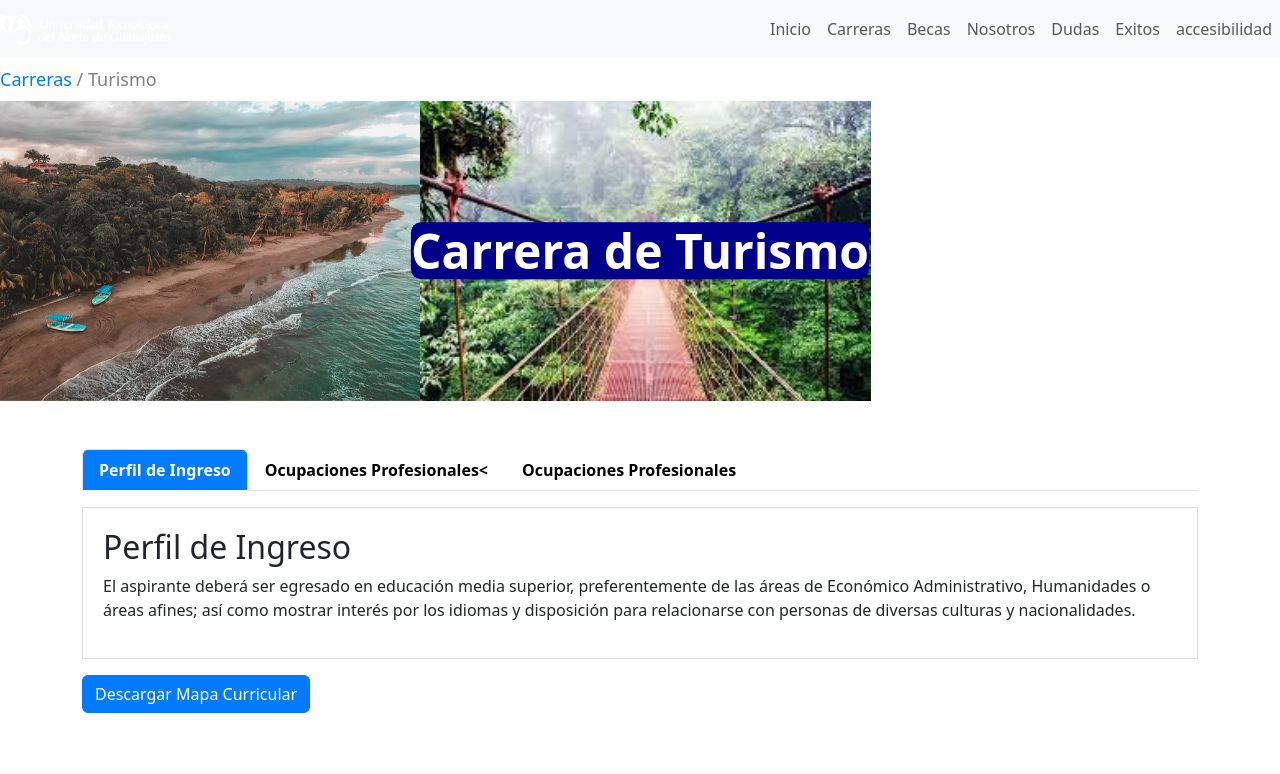
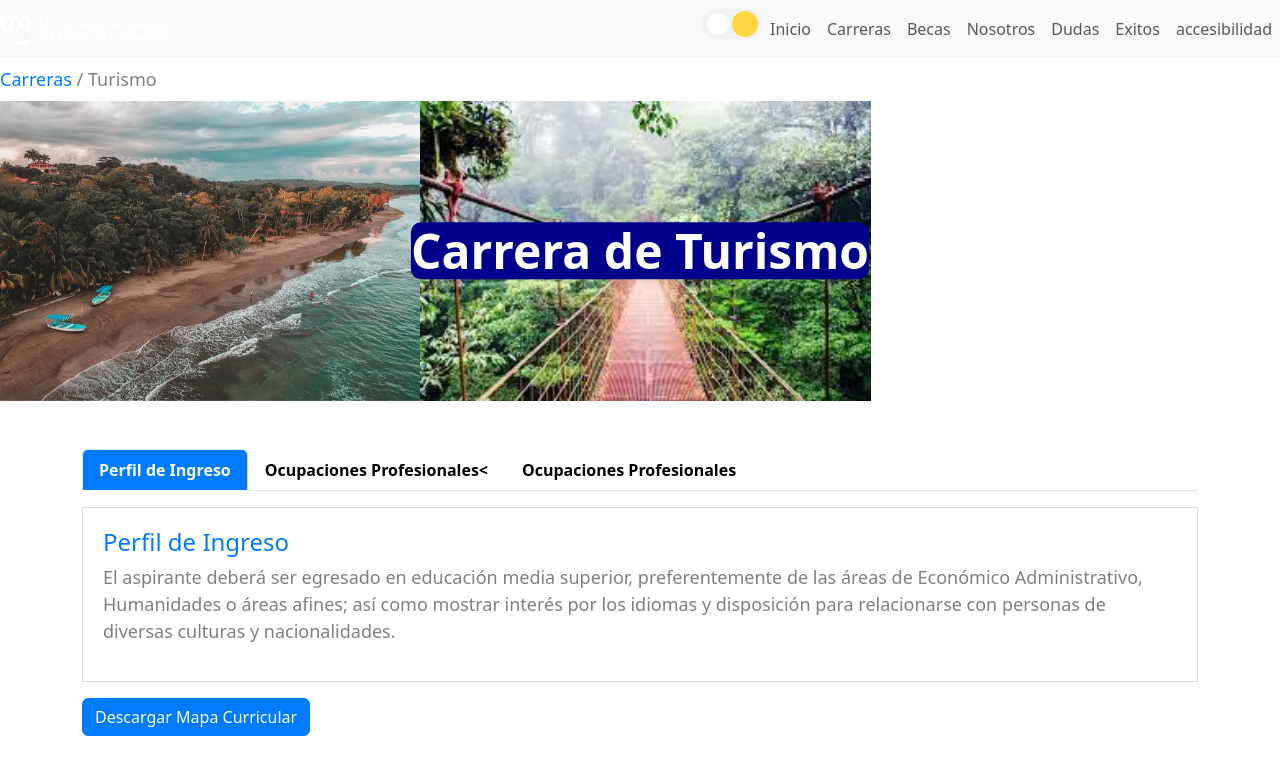
Before and after one commit to AMendoza117/PadresFamilia, an Angular app: page /turismo in a window 1280 px wide. Shown: the top 774 px of the page. Built offline with nearby package versions, Linux system fonts and the light colour scheme.

Commit message:
Contraste

```diff
--- a/src/app/app.component.html
+++ b/src/app/app.component.html
@@ -1,2 +1,4 @@
-<app-nav></app-nav>
-<router-outlet></router-outlet>
+<body>
+    <app-nav></app-nav>
+    <router-outlet></router-outlet>
+</body>
--- a/src/app/app.module.ts
+++ b/src/app/app.module.ts
@@ -8,6 +8,7 @@ import { DudasComponent } from './componentes/dudas/dudas.component';
 import { NavComponent } from './componentes/nav/nav.component';
 import { CarrerasComponent } from './carreras/carreras.component';
 import { TurismoComponent } from './turismo/turismo.component';
+import { ContrastButtonComponent } from './contrast-button/contrast-button.component';
 
 @NgModule({
   declarations: [
@@ -15,7 +16,8 @@ import { TurismoComponent } from './turismo/turismo.component';
     DudasComponent,
     NavComponent,
     CarrerasComponent,
-    TurismoComponent
+    TurismoComponent,
+    ContrastButtonComponent
   ],
   imports: [
     BrowserModule,
--- a/src/app/carreras/carreras.component.css
+++ b/src/app/carreras/carreras.component.css
@@ -1,3 +1,7 @@
+.body {
+    background-color: #f2f2f2;
+}
+
 .filter-buttons {
     margin-top: 10px;
     display: flex;
--- a/src/app/componentes/nav/nav.component.html
+++ b/src/app/componentes/nav/nav.component.html
@@ -3,7 +3,7 @@
 <nav class="navbar navbar-expand-lg navbar-light bg-light">
   <!-- Logotipo (puedes ajustar la posición según sea necesario) -->
   <a class="navbar-brand" href="#">
-    <img src="./../../../assets/images/logoutng.webp" alt="Logotipo" height="30">
+    <img src="./../../../assets/images/logoutng.webp" class="logoUtng" alt="Logotipo" height="30">
   </a>
 
   <!-- Botón de alternancia para pantallas pequeñas -->
@@ -14,6 +14,9 @@
   <!-- Elementos de la barra de navegación en el lado derecho -->
   <div class="collapse navbar-collapse justify-content-end" id="navbarNav">
     <ul class="navbar-nav">
+      <li class="nav-item">
+        <app-contrast-button> </app-contrast-button>
+      </li>
       <li class="nav-item">
         <a class="nav-link" routerLink="/">Inicio</a>
       </li>
--- /dev/null
+++ b/src/app/contrast-button/contrast-button.component.css
@@ -0,0 +1,55 @@
+button {
+    position: relative;
+    background-color: #f2f2f2;
+    border: none;
+    padding: 8px;
+    cursor: pointer;
+    border-radius: 20px;
+    outline: none;
+    overflow: hidden;
+    width: 60px;
+    height: 30px;
+    transition: background-color 0.3s;
+  }
+
+  button:focus {
+    box-shadow: 0 0 0 3px rgba(66, 133, 244, 0.3);
+  }
+
+  button .switch {
+    position: absolute;
+    top: 50%;
+    left: 5px;
+    transform: translate(0, -50%);
+    width: 22px;
+    height: 22px;
+    background-color: #fff;
+    border-radius: 50%;
+    transition: left 0.3s;
+  }
+
+  button .light {
+    position: absolute;
+    top: 50%;
+    left: 30px;
+    transform: translate(0, -50%);
+    width: 26px;
+    height: 26px;
+    background-color: #ffd740;
+    border-radius: 50%;
+    transition: left 0.3s, background-color 0.3s;
+  }
+
+  button.active {
+    background-color: #2196F3; /* Color cuando está activo */
+    color: #fff;
+  }
+
+  button.active .switch {
+    left: calc(100% - 27px);
+  }
+
+  button.active .light {
+    left: calc(100% - 4px);
+    background-color: #4caf50;
+  }
--- /dev/null
+++ b/src/app/contrast-button/contrast-button.component.html
@@ -0,0 +1,4 @@
+<button (click)="toggleContrast()" [class.active]="contrastService.highContrast">
+    <div class="switch"></div>
+    <div class="light"></div>
+  </button>
--- /dev/null
+++ b/src/app/contrast-button/contrast-button.component.ts
@@ -0,0 +1,19 @@
+import { Component, OnInit } from '@angular/core';
+import { ContrastService } from '../contrast.service';
+
+@Component({
+  selector: 'app-contrast-button',
+  templateUrl: './contrast-button.component.html',
+  styleUrls: ['./contrast-button.component.css']
+})
+export class ContrastButtonComponent implements OnInit {
+
+  constructor(public contrastService: ContrastService) {}
+
+  ngOnInit(): void {
+  }
+
+  toggleContrast(): void {
+    this.contrastService.toggleContrast();
+  }
+}
--- /dev/null
+++ b/src/app/contrast.service.ts
@@ -0,0 +1,21 @@
+import { Injectable } from '@angular/core';
+
+@Injectable({
+  providedIn: 'root'
+})
+export class ContrastService {
+  public highContrast = false;
+
+  toggleContrast(): void {
+    this.highContrast = !this.highContrast;
+    this.updateContrast();
+  }
+
+  private updateContrast(): void {
+    if (this.highContrast) {
+      document.body.classList.add('high-contrast');
+    } else {
+      document.body.classList.remove('high-contrast');
+    }
+  }
+}
--- a/src/app/turismo/turismo.component.css
+++ b/src/app/turismo/turismo.component.css
@@ -95,3 +95,13 @@
     cursor: pointer;
     color: gray;
   }
+
+  .texto-carrera{
+    font-size: large;
+    color: gray;
+  }
+
+  .titulo-carrera{
+    font-size: x-large;
+    color: #007bff;
+  }
--- a/src/app/turismo/turismo.component.html
+++ b/src/app/turismo/turismo.component.html
@@ -42,12 +42,12 @@
     <!-- Contenido de pestañas -->
     <div class="tab-content mt-3">
       <div class="tab-pane fade show active" *ngIf="contenido == 'Perfil'" id="contenido1">
-        <h2>Perfil de Ingreso</h2>
-        <p>El aspirante deberá ser egresado en educación media superior, preferentemente de las áreas de Económico Administrativo, Humanidades o áreas afines; así como mostrar interés por los idiomas y disposición para relacionarse con personas de diversas culturas y nacionalidades.</p>
+        <h2 class="titulo-carrera">Perfil de Ingreso</h2>
+        <p class="texto-carrera">El aspirante deberá ser egresado en educación media superior, preferentemente de las áreas de Económico Administrativo, Humanidades o áreas afines; así como mostrar interés por los idiomas y disposición para relacionarse con personas de diversas culturas y nacionalidades.</p>
       </div>
       <div class="tab-pane fade show active" *ngIf="contenido == 'Competencias'" id="contenido2">
-        <h2>Competencias Específicas Adquiridas</h2>
-        <p>Promocionar y desarrollar destinos turísticos con base en las necesidades actuales del sector.
+        <h2 class="titulo-carrera">Competencias Específicas Adquiridas</h2>
+        <p class="texto-carrera">Promocionar y desarrollar destinos turísticos con base en las necesidades actuales del sector.
           Participar activamente en la operación de hoteles, agencia de viajes, organización de eventos, elaboración de planes y proyectos turísticos.
           Dirigir empresas turísticas públicas y privadas.
           Colaborar con los prestadores de productos y servicios en eventos de promoción turística.
@@ -55,8 +55,8 @@
           Dominio de idiomas, inglés y francés.</p>
       </div>
       <div class="tab-pane fade show active" *ngIf="contenido == 'Ocupaciones'" id="contenido3">
-        <h2>Ocupaciones Profesionales</h2>
-        <p>Coordinador de empresas del sector turístico, público o privado.
+        <h2 class="titulo-carrera">Ocupaciones Profesionales</h2>
+        <p class="texto-carrera">Coordinador de empresas del sector turístico, público o privado.
           Coordinador de hoteles, restaurantes, banquetes, organizadoras de eventos y spa.
           Asesor en agencias u operadoras de viajes.
           Supervisor de lugares naturales, culturales, regionales, zonas arqueológicas y museos.
@@ -67,5 +67,5 @@
     </div>
 
     <!-- Botón para descargar el PDF -->
-    <button class="btn btn-primary mt-3">Descargar Mapa Curricular</button>
+    <button class="btn btn-primary mt-3" (click)="descargarCur()">Descargar Mapa Curricular</button>
   </div>
--- a/src/app/turismo/turismo.component.ts
+++ b/src/app/turismo/turismo.component.ts
@@ -24,4 +24,8 @@ export class TurismoComponent implements OnInit {
   regresarCarreras() {
     this.router.navigate(['/carreras']);
   }
+
+  descargarCur(){
+    window.open("assets/images/TurismoPlanDeEstudios.pdf", "_blank");
+  }
 }
--- a/src/styles.css
+++ b/src/styles.css
@@ -1 +1,14 @@
 @import '~bootstrap/dist/css/bootstrap.min.css';
+body {
+    background-color: #fff;
+    color: #fff;
+    height: 100vh;
+  }
+
+.high-contrast {
+    filter: invert(1) hue-rotate(180deg);
+}
+
+.high-contrast img {
+    filter: invert(1) hue-rotate(180deg);
+  }
```
Also changed, not shown: 2 other files (tests, documents, lock files or other folders).
